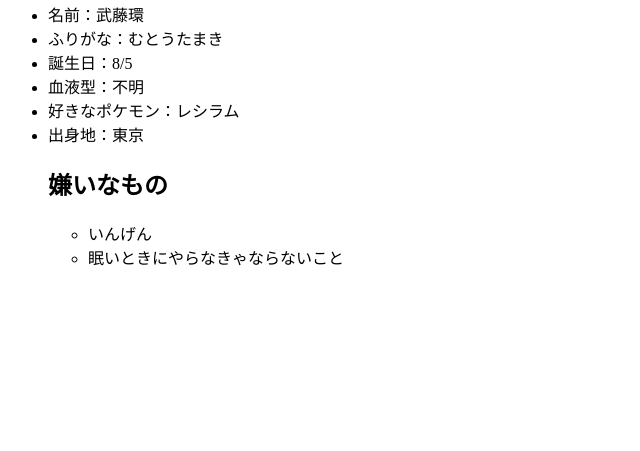
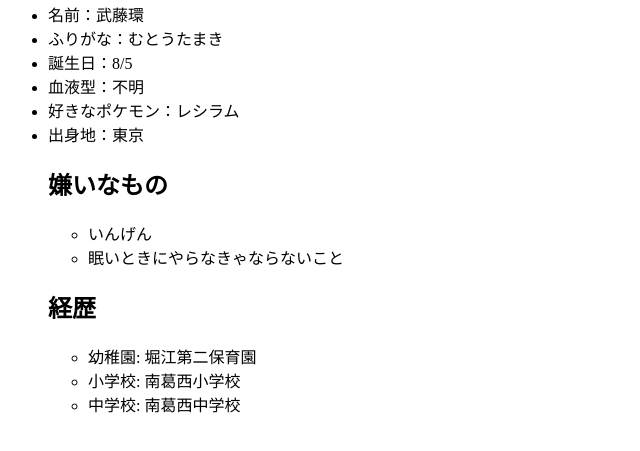
Before and after one commit to mutotamaki/data_science_programming, a plain HTML site: page index.html in a window 1280 px wide. Shown: the part 87-538 px from the top of the page, without its empty margins (0-640 px from the left). Drawn offline with Linux system fonts and the light colour scheme.

Commit message:
自分の経歴を追記

```diff
--- a/index.html
+++ b/index.html
@@ -19,12 +19,20 @@
         <li>血液型：不明</li>
         <li>好きなポケモン：レシラム</li>
         <li>出身地：東京</li>
+
         <h2>嫌いなもの</h2>
         <ul>
             <li>いんげん</li>
             <li>眠いときにやらなきゃならないこと</li>
         </ul>
 
+        <h2>経歴</h2>
+        <ul>
+			<li>幼稚園: 堀江第二保育園</li>
+	        <li>小学校: 南葛西小学校</li>
+	        <li>中学校: 南葛西中学校</li>
+        </ul>
+
     </ul>
 </body>
 </html>
```
